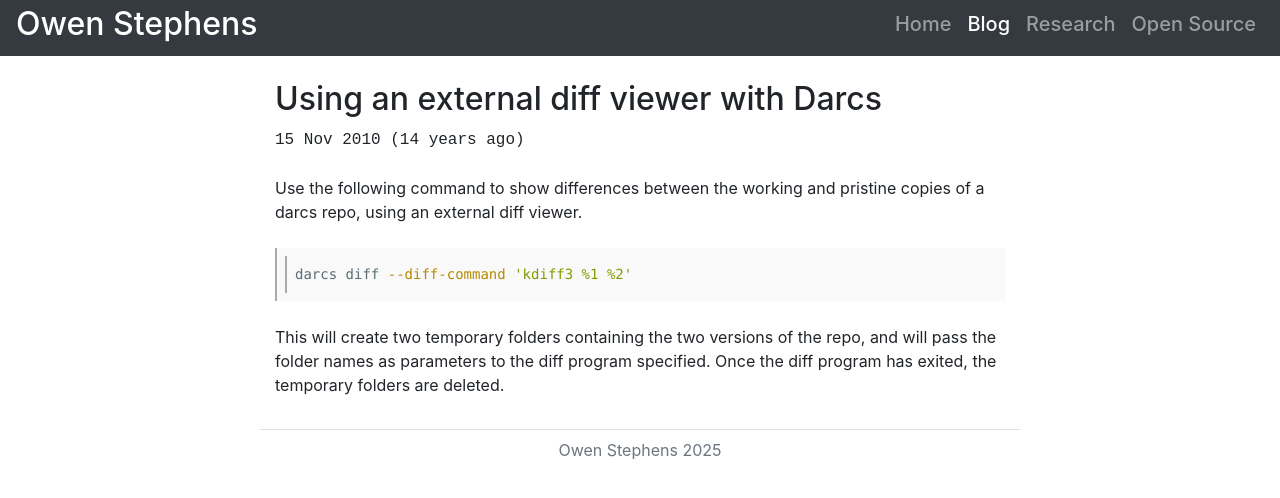
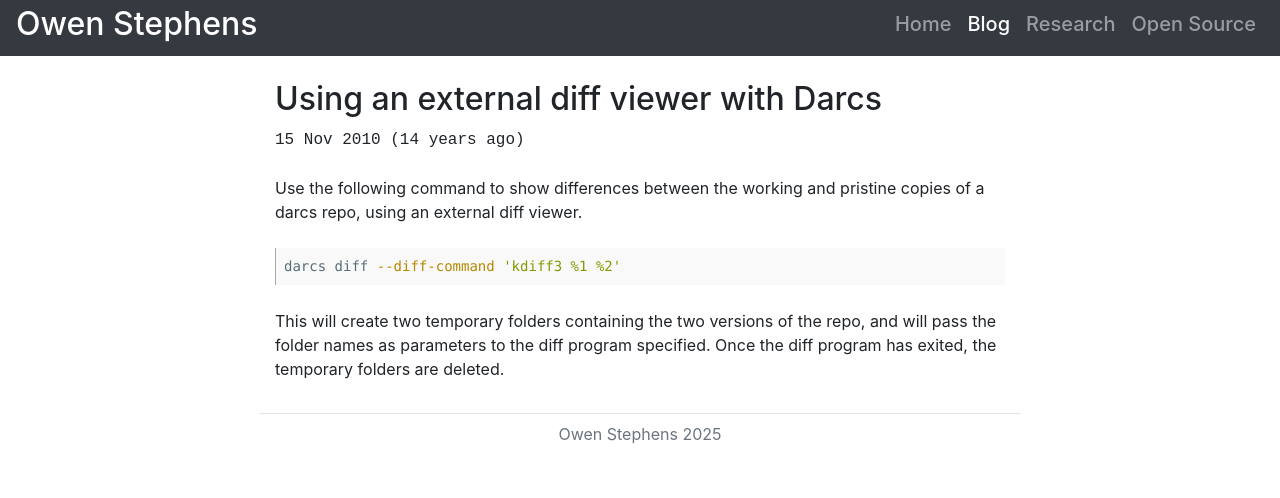
Before and after one commit to owst/owst.github.io, a Jekyll site: the page built from blog/_posts/2010-11-15-using_an_external_diff_viewer_with_darcs.md, in a window 1280 px wide. Shown: the top 498 px of the page. Built offline with Jekyll 4.4.1, drawn with Linux system fonts in a browser that asks for light colours; nearby versions of some CDN libraries; some web fonts are replaced.

Commit message:
Tweak code block styling

```diff
--- a/assets/css/style.css
+++ b/assets/css/style.css
@@ -12,8 +12,8 @@
     width: 100%;
 }
 
-.highlight {
-    border-left: solid 2px #aaa;
+div.highlight {
+    border-left: solid 1px #aaa;
     padding: 0.5rem;
     background-color: #f9f9f9;
     margin: 1.5em 0;
```
